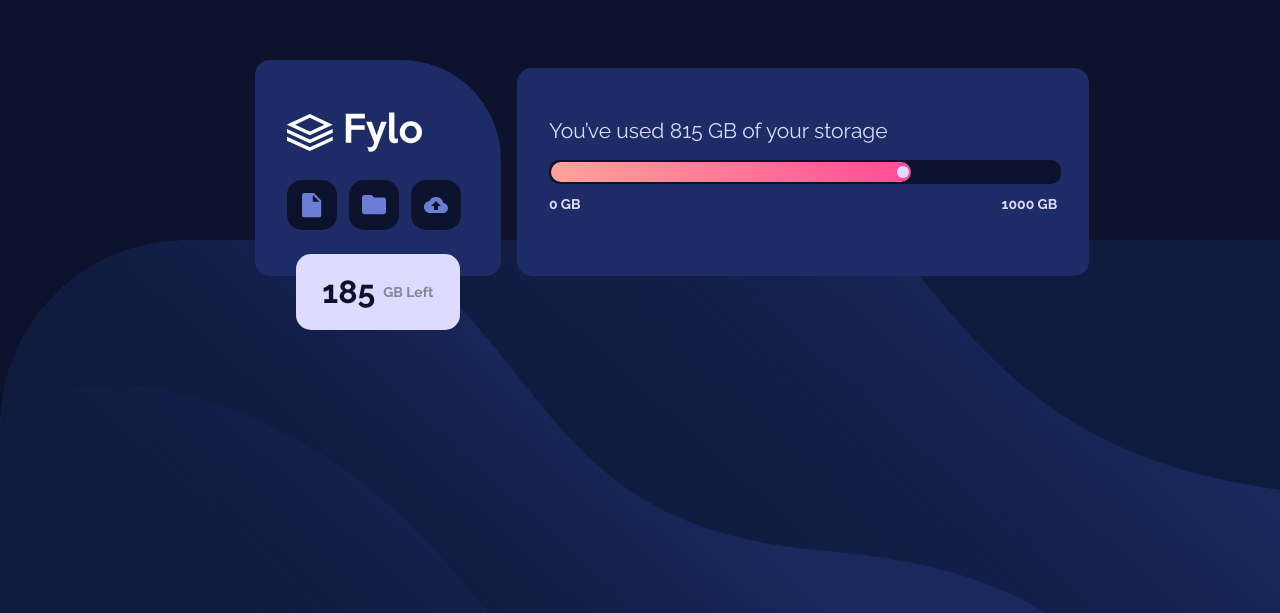
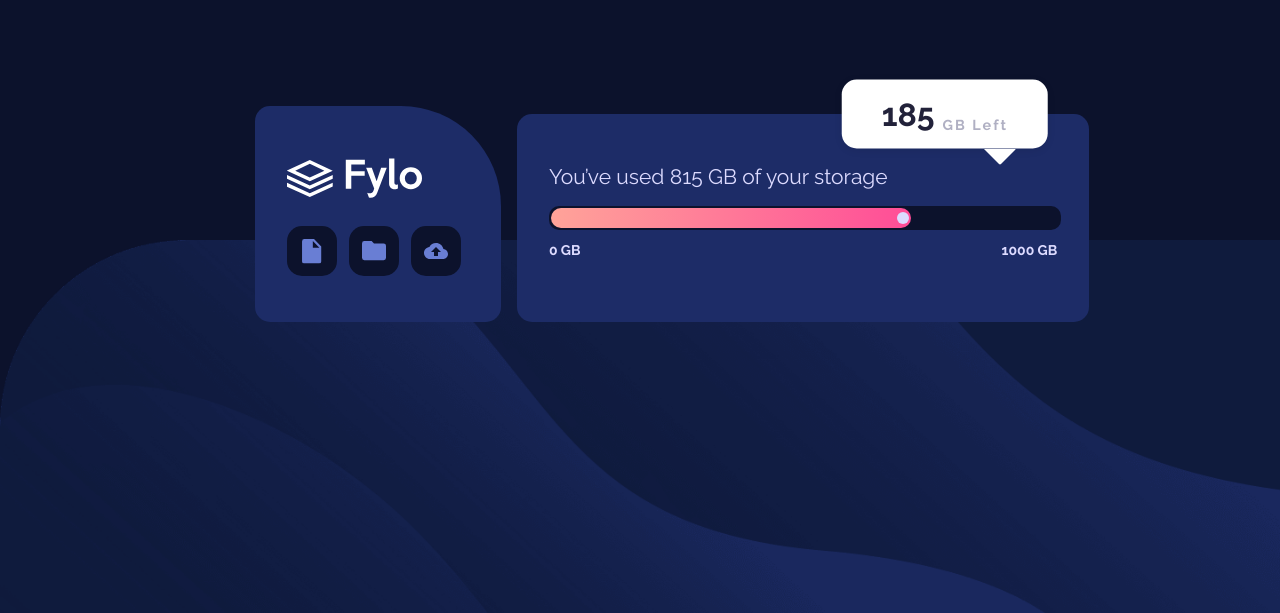
Before and after one commit to Dhia-zorai/Fylo-data-storage-component, a plain HTML site: page index.html in a window 1280 px wide. Shown: the part 235-848 px from the top of the page. Drawn offline with Linux system fonts and the light colour scheme.

Commit message:
first commit

```diff
--- a/index.html
+++ b/index.html
@@ -43,10 +43,9 @@
           <span class="min">0 GB</span>
           <span class="max">1000 GB</span>
         </div>
-      </section>
-
-      <section class="floating-msg">
-        <span class="val">185</span> <span class="txt">GB Left</span>
+        <section class="floating-msg">
+          <span class="val">185</span> <span class="txt">GB Left</span>
+        </section>
       </section>
     </main>
   </body>
--- a/style.css
+++ b/style.css
@@ -60,6 +60,7 @@ main * + * {
 .middle-section {
   font-size: 14px;
   padding-bottom: 4rem;
+  position: relative;
 }
 
 .progress {
@@ -107,17 +108,20 @@ h2 {
 }
 
 .floating-msg {
-  padding: 0.5rem;
+  position: absolute;
+  left: 50%;
+  bottom: 0;
+  transform: translate(-50%, 50%);
+  margin: 0;
+  z-index: 10;
+  background: #fff;
+  color: #22223a;
+  padding: 1rem 2.5rem;
+  border-radius: 15px 15px 15px 15px;
+  font-weight: 700;
   display: flex;
-  flex-direction: row;
-  justify-content: center;
   align-items: center;
-  transform: translate(0, -50%);
-  margin: auto;
-  max-width: 60%;
-  width: 178px;
-  height: 60px;
-  background-color: var(--Blue-200);
+  box-shadow: 0 2px 8px rgba(0, 0, 0, 0.08);
 }
 
 .val {
@@ -166,4 +170,44 @@ h2 {
   main * + * {
     margin-top: 0.5rem;
   }
+
+  .floating-msg {
+    top: 0;
+    right: 0;
+    left: auto;
+    bottom: auto;
+    transform: translate(-20%, -50%);
+    border-radius: 15px 15px 15px 15px;
+    padding: 1rem 2.5rem;
+  }
+  .floating-msg::after {
+    content: "";
+    position: absolute;
+    right: 32px;
+    bottom: -16px;
+    width: 32px;
+    height: 16px;
+    background: #fff;
+    clip-path: polygon(0 0, 100% 0, 50% 100%);
+    z-index: 1;
+  }
+  .floating-msg .val {
+    font-size: 2rem;
+    font-weight: 700;
+    color: #22223a;
+    margin-right: 0.5rem;
+  }
+  .floating-msg .txt {
+    font-size: 0.9rem;
+    font-weight: 700;
+    color: #b0b0c3;
+    letter-spacing: 2px;
+    align-self: flex-end;
+  }
 }
+
+@media (max-width: 899px) {
+  .floating-msg::after {
+    display: none;
+  }
+}
```
